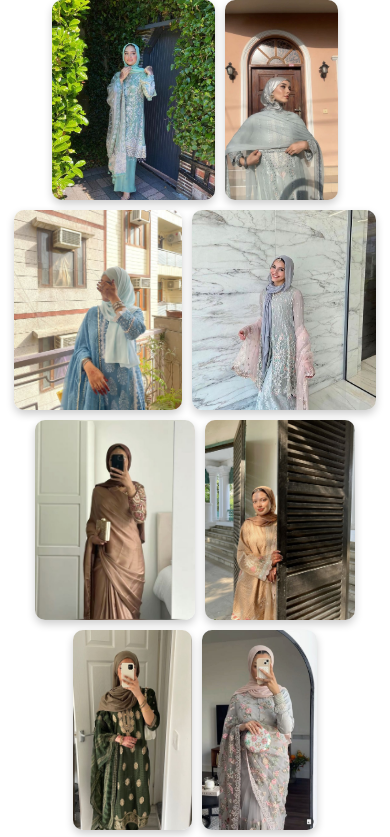
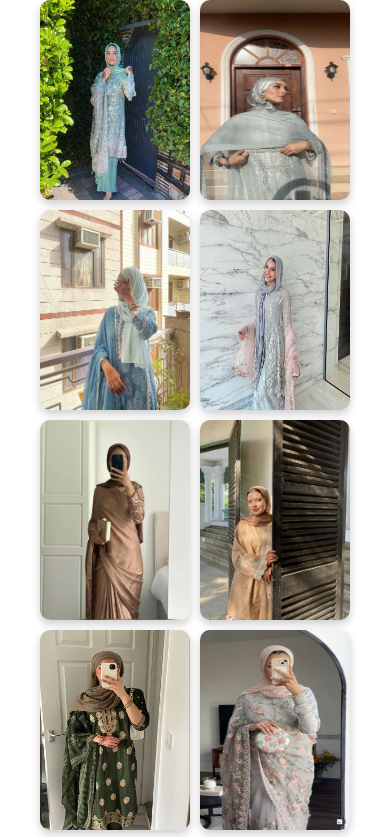
Before and after one commit to aishahgit/Hijabi-Lookbook, a plain HTML site: page festive.html in a window 390 px wide. Shown: the top 837 px of the page. Drawn offline with Linux system fonts and the light colour scheme.

Commit message:
added festive.html

```diff
--- a/festive.html
+++ b/festive.html
@@ -19,8 +19,8 @@
         flex-wrap: wrap;
     }
     .festive-class{
-        max-width: 300px;
-        height: 250px;
+        width: 250px;
+        height: 300px;
         border-radius: 10px;
         box-shadow: 0px 4px 8px rgba(0, 0, 0, 0.2);
     }
@@ -29,7 +29,7 @@
           gap: 10px;
     }
          .festive-class {
-          max-width: 300px;
+          width: 150px;
           height: 200px;
          }
 
```
